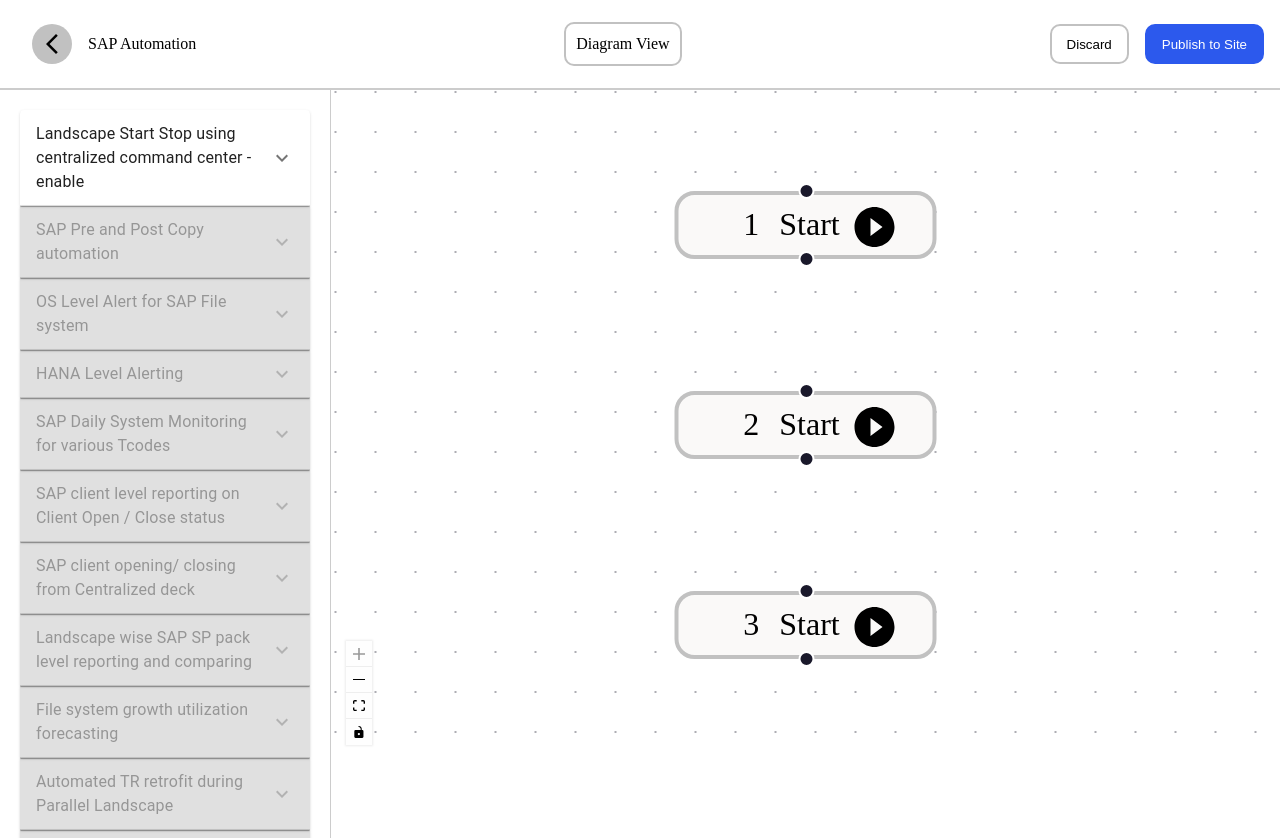
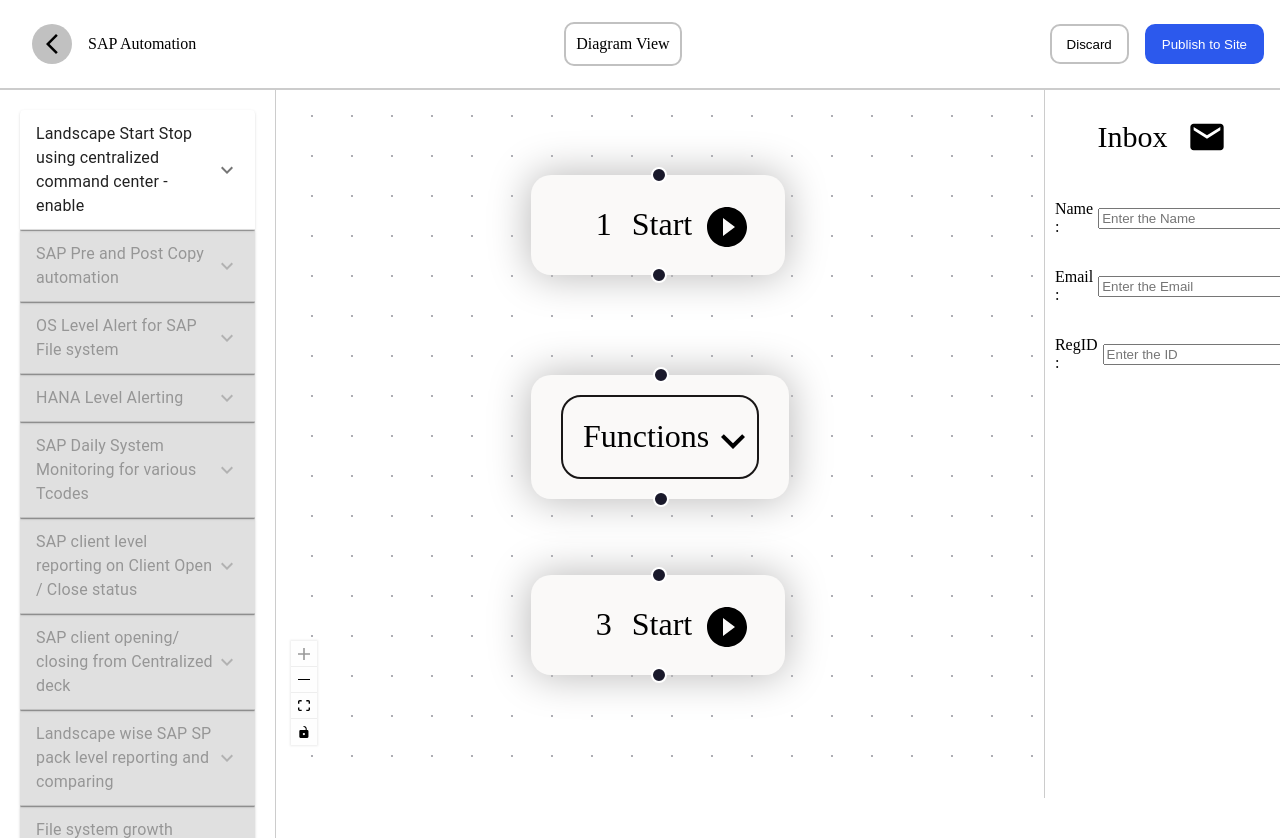
Before and after one commit to ShubhamGhoshInfosys02/sap-automation-flow, a React (Vite) app: page / in a window 1280 px wide. Built offline with nearby package versions, Linux system fonts and the light colour scheme.

Commit message:
custom node created

```diff
--- a/src/App.jsx
+++ b/src/App.jsx
@@ -3,6 +3,7 @@
 import OperationsPanel from "./components/OperationsPanel/OperationsPanel";
 import Header from "./components/Header/Header";
 import TextUpdaterNode from "./components/CustomNode/CustomNode";
+import OperationsLeftPanel from "./components/OperationsLeftPanel/OperationsLeftPanel";
 
 function App() {
   return (
@@ -17,6 +18,7 @@
       >
         <OperationsPanel />
         <ReactFlowUI />
+       <OperationsLeftPanel/>
       </div>
     </>
   );
--- /dev/null
+++ b/src/components/Accordian/Accordian.css
@@ -0,0 +1,30 @@
+
+.accordion-item {
+    border: 1px solid #191717;
+    border-radius: 10px;
+    margin:10px;
+    margin-left: 10px;
+    margin-right: 10px;
+    cursor: pointer;
+  }
+
+  .accordion-title {
+    display: flex;
+    justify-content: space-around;
+    align-items: center;
+    cursor: pointer;
+    border-radius: 10px;
+    height:40px;
+    padding-left:10px;
+  }
+
+  .accordion-content {
+    padding:10px;
+    border-radius: 10px;
+  }
+  .accordion-img{
+    display: flex;
+    justify-content: center;
+    align-items: center;
+    margin-top: 3px;
+  }
--- /dev/null
+++ b/src/components/Accordian/Accordian.jsx
@@ -0,0 +1,30 @@
+// src/Accordion.js
+import React, { useState } from 'react';
+import "./Accordian.css"
+import KeyboardArrowUpIcon from '@mui/icons-material/KeyboardArrowUp';
+import KeyboardArrowDownIcon from '@mui/icons-material/KeyboardArrowDown';
+
+const Accordion = ({ title, content }) => {
+  const [isOpen, setIsOpen] = useState(false);
+  const [selectedFunc,setSelectedFunc]=useState(title);
+  console.log(content)
+  const toggleAccordion = () => {
+    setIsOpen(!isOpen);
+  };
+
+  return (
+    <div className="accordion-item">
+      <div className="accordion-title" onClick={toggleAccordion}>
+        <p>{selectedFunc}</p>
+        <div className="accordion-img" >{isOpen ? <KeyboardArrowUpIcon/> : <KeyboardArrowDownIcon/>}</div>
+      </div>
+      {isOpen && content.map((val)=>{
+        return(<div className="accordion-content" onClick={()=>{
+            setSelectedFunc(val)
+            setIsOpen(!isOpen)}}>{val}</div>)
+      })}
+    </div>
+  );
+};
+
+export default Accordion;
--- /dev/null
+++ b/src/components/CustomFunctionNode/CustomFunctionNode.css
@@ -0,0 +1,11 @@
+.mainfunctioncustom{
+    background-color: rgb(250, 249, 248);
+    box-shadow: 0px 0px 20px 1px rgb(187, 186, 186);
+    border-radius: 10px;
+    display: flex;
+    align-items: center;
+    justify-content: center;
+    padding-left: 5px;
+    padding-right: 5px;
+
+}
--- /dev/null
+++ b/src/components/CustomFunctionNode/CustomFunctionNode.jsx
@@ -0,0 +1,22 @@
+import React, { useState } from 'react';
+import { Handle, Position } from '@xyflow/react';
+import "./CustomFunctionNode.css"
+import ExpandMoreIcon from "@mui/icons-material/ExpandMore";
+import Accordion from '../Accordian/Accordian';
+
+
+const CustomFunctionNode = ({ data }) => {
+    const [val,setVal]=useState(false);
+    const arr=["Functions 1","Functions 2","Functions 3","Functions 4"]
+  return (
+    <>
+      <Handle type="target" position={Position.Top} />
+     <div className='mainfunctioncustom'>
+     <Accordion title="Functions" content={arr}/>
+     </div>
+      <Handle type="source" position={Position.Bottom} />
+    </>
+  );
+};
+
+export default CustomFunctionNode;
--- a/src/components/CustomNode/CustomNode.css
+++ b/src/components/CustomNode/CustomNode.css
@@ -4,11 +4,13 @@
     align-items: center;
     justify-content: center;
     flex-direction: row;
-    height: 30px;
+    height: 50px;
     width:7rem;
     padding-left: 15px;
-    border: 2px solid rgb(193, 193, 193);
+    /* border: 2px solid rgb(4, 0, 0); */
+    box-shadow: 0px 0px 20px 1px rgb(187, 186, 186);
     border-radius: 10px;
+
 }
 .customimg{
     padding-left: 5px;
--- /dev/null
+++ b/src/components/OperationsLeftPanel/OperationsLeftPanel.jsx
@@ -0,0 +1,41 @@
+import {
+    Accordion,
+    AccordionSummary,
+    AccordionDetails,
+    Typography,
+    Button,
+  } from "@mui/material";
+  import MailIcon from '@mui/icons-material/Mail';
+
+
+  const OperationsLeftPanel = () => {
+    return (
+      <div
+        style={{
+          width: "300px",
+          borderLeft: "1px solid #ccc",
+          height: "calc(100vh - 5.5rem - 4px)",
+          overflowY: "scroll",
+        }}
+      >
+        <div style={{display:"flex",flexDirection:"row",justifyContent:"center",alignItems:"center"}}>
+            <p style={{marginRight:"20px",fontSize:"30px"}}>Inbox</p>
+            <MailIcon style={{height:"40px",width:"40px"}}/>
+        </div>
+        <div style={{display:"flex",paddingLeft:"10px",flexDirection:"row",alignItems:"center"}}>
+        <p>Name :</p>
+        <input type="text" placeholder="Enter the Name" style={{marginLeft:"5px"}}/>
+        </div>
+        <div style={{display:"flex",paddingLeft:"10px",flexDirection:"row",alignItems:"center"}}>
+        <p>Email :</p>
+        <input type="text" placeholder="Enter the Email" style={{marginLeft:"5px"}}/>
+        </div>
+        <div style={{display:"flex",paddingLeft:"10px",flexDirection:"row",alignItems:"center" }}>
+        <p>RegID :</p>
+        <input type="text" placeholder="Enter the ID" style={{marginLeft:"5px"}}/>
+        </div>
+      </div>
+    );
+  };
+
+  export default OperationsLeftPanel;
--- a/src/components/ReactFlowUI/ReactFlowUI.jsx
+++ b/src/components/ReactFlowUI/ReactFlowUI.jsx
@@ -12,14 +12,15 @@
 
 import "@xyflow/react/dist/style.css";
 import CustomButtonNode from "../CustomNode/CustomNode";
+import CustomFunctionNode from "../CustomFunctionNode/CustomFunctionNode";
 
 const initialNodes = [
   { id: "1",type: 'customUpdater', position: { x: 0, y: 0 }, data: { label: "1" } },
-  { id: "2",type: 'customUpdater', position: { x: 0, y: 100 }, data: { label: "2" } },
+  { id: "2",type: 'customFunctionUpdater', position: { x: 0, y: 100 }, data: { label: "2" } },
   { id: "3",type: 'customUpdater', position: { x: 0, y: 200 }, data: { label: "3" } },
 ];
 
-const nodeTypes = { customUpdater: CustomButtonNode };
+const nodeTypes = { customUpdater: CustomButtonNode,customFunctionUpdater:CustomFunctionNode };
 
 // const initialEdges = [{ id: "e1-2", source: "1", target: "2" }];
 const initialEdges = [];
```
